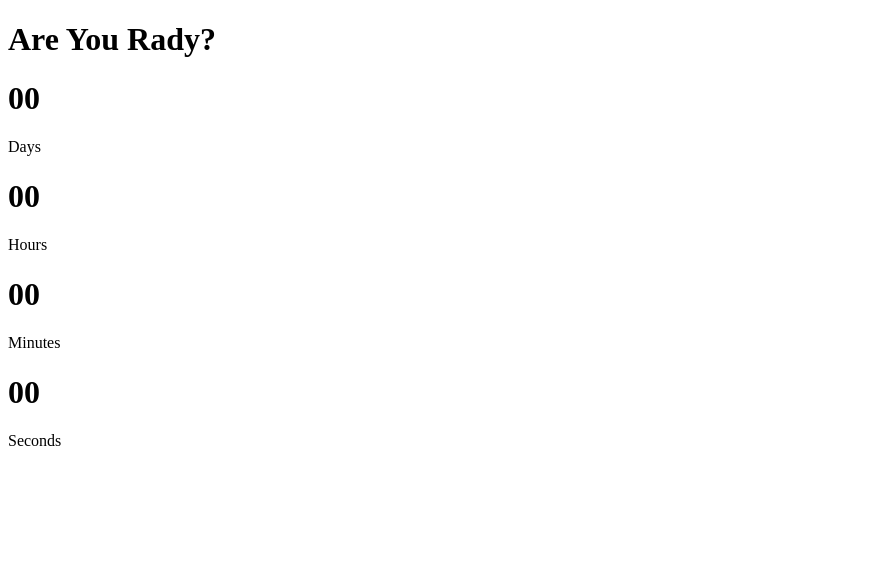
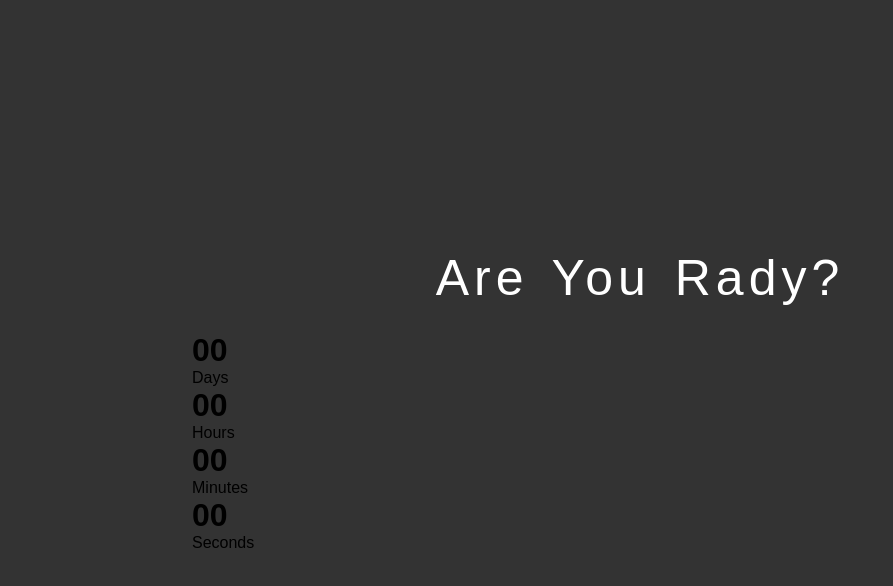
Before and after one commit to Zeynab-jalalian/Count-Down, a plain HTML site: page index.html in a window 1280 px wide. Shown: the whole page, without its empty margins (0-893 px from the left). Drawn offline with Linux system fonts and the light colour scheme.

Commit message:
basic css and title

```diff
--- a/index.html
+++ b/index.html
@@ -10,7 +10,7 @@
 <body>
 
     <div class="wrapper">
-        <h1>Are You Rady?</h1>
+        <h1 class="title">Are You Rady?</h1>
         <div class="timer">
             <div class="sub-timer">
                 <h1 id="day" class="digit">00</h1>
--- a/style.css
+++ b/style.css
@@ -0,0 +1,24 @@
+*{
+    margin: 0;
+    padding: 0;
+    box-sizing: border-box;
+    font-family: Arial, Helvetica, sans-serif;
+}
+body{
+    width: 100%;
+    height: 100vh;
+    background: #333;
+    display: grid;
+    justify-content: center;
+    align-items: center;
+    grid-template-columns: 70%;
+}
+.title{
+    color: #fff;
+    font-size: 50px;
+    font-weight: lighter;
+    text-align: center;
+    letter-spacing: 5px;
+    word-spacing: 5px;
+    margin-bottom: 25px;
+}
```
